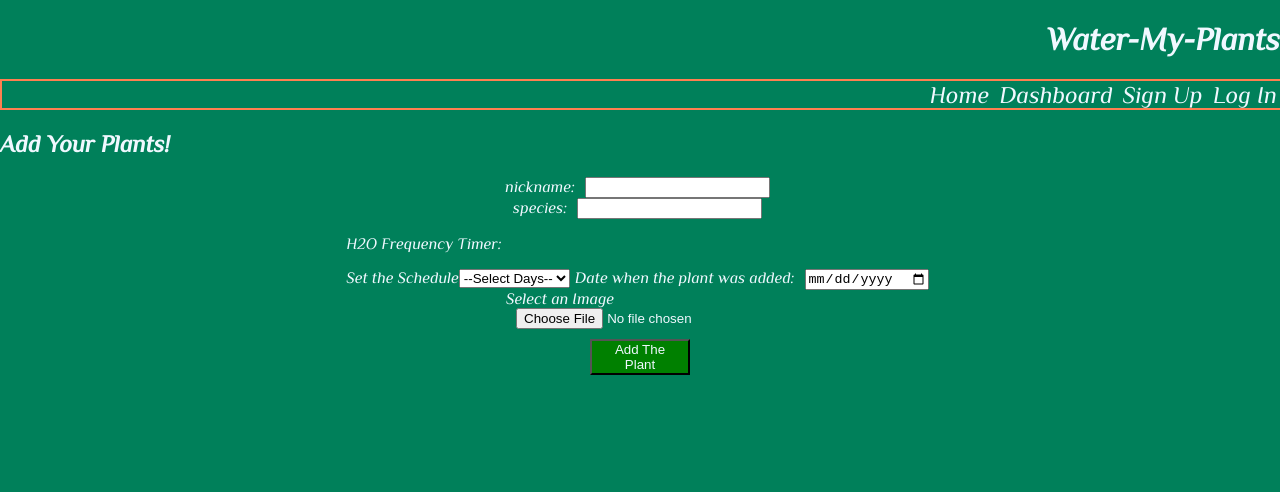
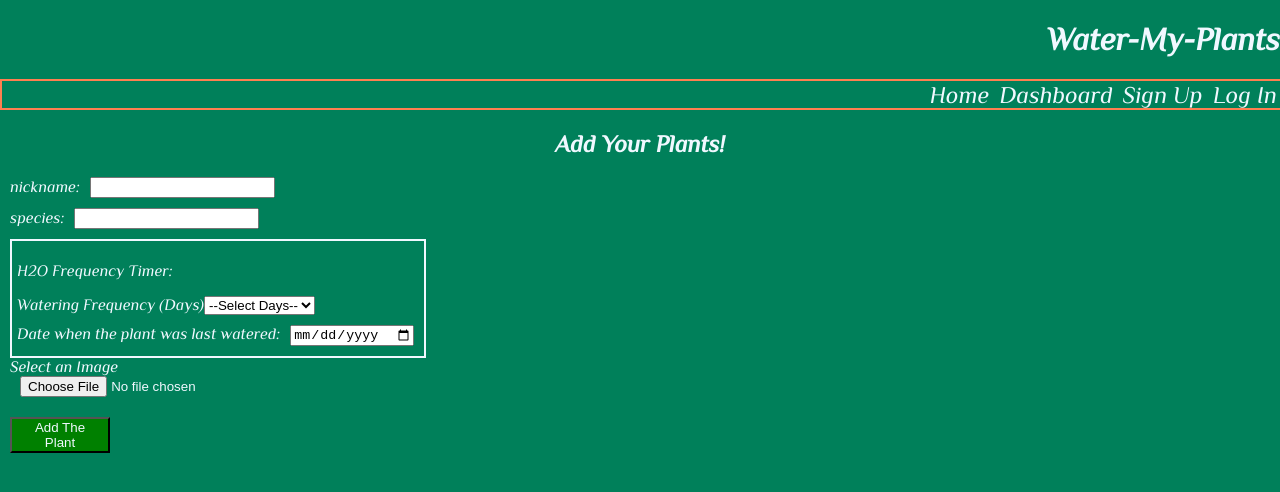
Before and after one commit to BW-waterMyPlant-JAN-21/Front-End, a React (Create React App) app in the folder water-plants/: page /dashboard in a window 1280 px wide. Shown: the top 492 px of the page. Built offline with nearby package versions, Linux system fonts and the light colour scheme.

Commit message:
Added some border and formatting to the H2O Frequency Timer in Dashboard Form

```diff
--- a/water-plants/src/App.css
+++ b/water-plants/src/App.css
@@ -121,11 +121,35 @@ button:hover {
 .plantForm {
   display: flex;
   flex-direction: column;
+  align-items: flex-start;
   justify-content: space-evenly;
+  margin-left: 10px;
 }
 
 .plantForm input {
   margin-left: 10px;
+  margin-bottom: 10px;
+}
+
+.dashboardForm h2 {
+  text-align: center;
+}
+
+.wateringSchedule {
+  display: flex;
+  flex-direction: column;
+  align-items: flex-start;
+  justify-content: space-evenly;
+  border: 2px solid aliceblue;
+  padding: 5px;
+}
+
+.wateringSchedule input {
+  margin-bottom: 5px;
+}
+
+.wateringSchedule select {
+  margin-bottom: 10px;
 }
 
 .Card {
@@ -147,19 +171,6 @@ button:hover {
   padding: 5px;
 }
 
-.timer {
-  display: flex;
-  flex-direction: column;
-  justify-content: space-evenly;
-  align-items: baseline;
-  flex-wrap: nowrap;
-}
-
-.timer .ticktock {
-  display: flex;
-  flex-direction: row;
-}
-
 .plantForm button {
   margin-top: 10px;
 }
@@ -167,3 +178,14 @@ button:hover {
 .plantImage {
   max-width: 250px;
 }
+
+.plantDetailsContainer {
+  display: flex;
+  flex-direction: column;
+  align-items: center;
+  justify-content: space-evenly;
+}
+
+.plantDetailsContainer img {
+  max-width: 400px;
+}
--- a/water-plants/src/Components/Dashboard.js
+++ b/water-plants/src/Components/Dashboard.js
@@ -33,7 +33,7 @@ const Dashboard = (props) => {
   }
 
   return (
-    <div>
+    <div className="dashboardForm">
       <h2>Add Your Plants!</h2>
       <form onSubmit={createPlantCards} className='plantForm'>
         <label>
@@ -56,10 +56,10 @@ const Dashboard = (props) => {
             placeholder='Enter species'
           />
         </label>
-        <div>
-            <p>H2O Frequency Timer:</p>
+        <div className="wateringSchedule">
+          <p>H2O Frequency Timer:</p>
           <label>
-            Set the Schedule
+            Watering Frequency (Days)
             <select onChange = {enterPlantDetails} value = {plantDetails.days} name="days">
               <option>--Select Days--</option>
               <option value="1">1</option>
@@ -69,7 +69,7 @@ const Dashboard = (props) => {
               <option value="5">5</option>
             </select>
           </label>
-          <label>Date when the plant was added:
+          <label>Date when the plant was last watered:
             <input value = {plantDetails.today} onChange={enterPlantDetails} name="today" type="date"/>
           </label>
         </div>
--- a/water-plants/src/Components/Plant.js
+++ b/water-plants/src/Components/Plant.js
@@ -1,4 +1,4 @@
-import React from 'react';
+import React, {useState, useEffect} from 'react';
 import {Link, useRouteMatch, useParams} from 'react-router-dom';
 
 
@@ -11,10 +11,9 @@ const Plant = (props) => {
     let {plant} = useParams();
     console.log(plant);
 
-    const setNextDate = () => {
-        let toDay = new Date(today);
-        let newDate = new Date(toDay);
-        newDate.setDate(newDate.getDate() + parseInt(days) + 1);
+    const setNextDate = (dayAdded, wateringschedule) => {
+        let newDate = new Date(dayAdded);
+        newDate.setDate(newDate.getDate() + parseInt(wateringschedule) + 1);
 
         let dd = newDate.getDate();
         //One is added because it is a zero-based value
@@ -56,7 +55,7 @@ const Plant = (props) => {
             </div>
             <h6>{`Date The Plant was Watered/Added: ${today}`} </h6>
             <h6>{`Watering Schedule: Every ${days} `}{parseInt(days) > 1  ? 'days' : 'day'}</h6>
-            <h6>{`Next Date for Watering is ${setNextDate()}`}</h6>
+            <h6>{`Next Date for Watering is ${setNextDate(today, days)}`}</h6>
             <button onClick= {deleteFunction}size="small" color="primary">
                 Delete
             </button>
```
Also changed, not shown: water-plants/src/Components/PlantDetails.js (line endings or trailing spaces), 1 other file (tests, documents, lock files or other folders).
